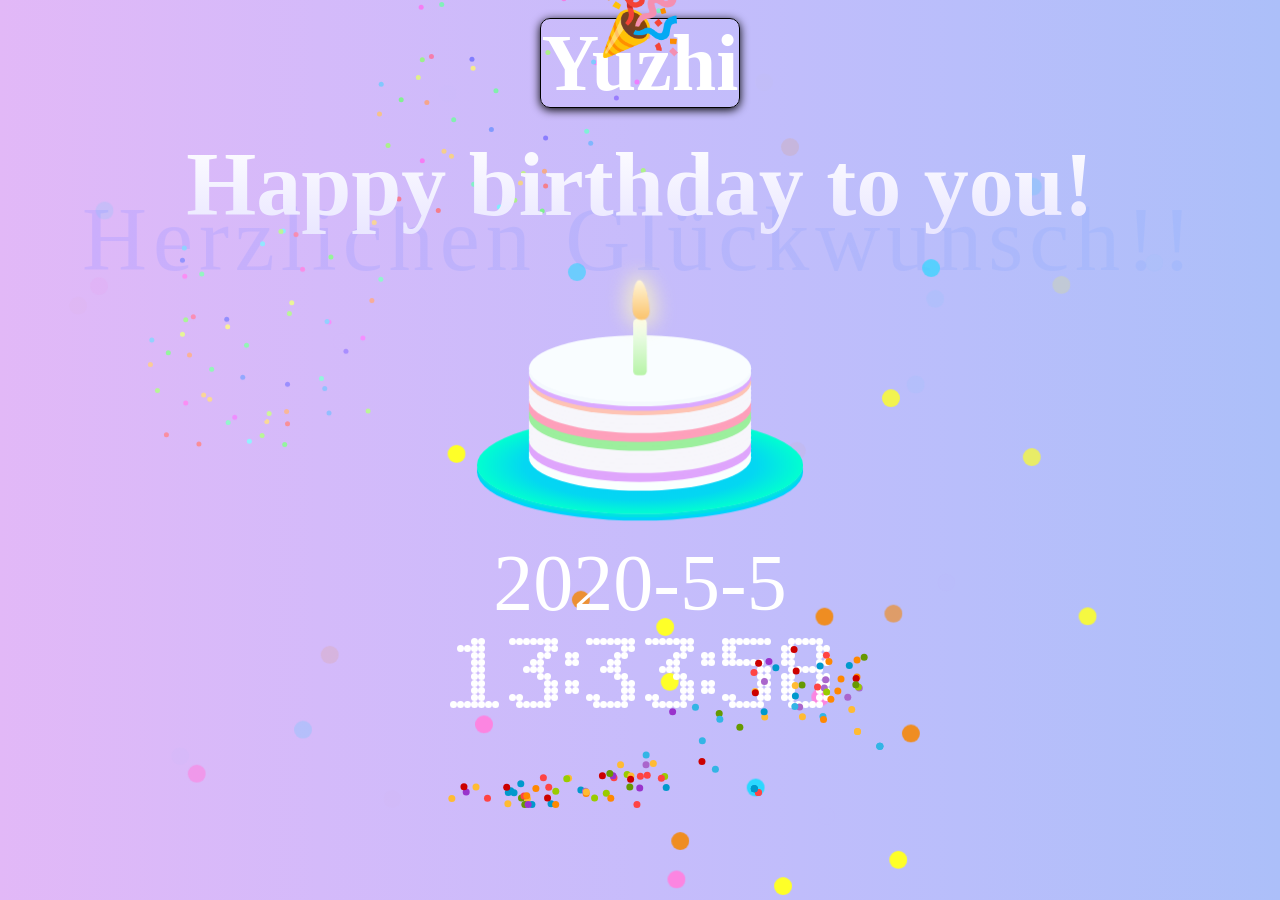
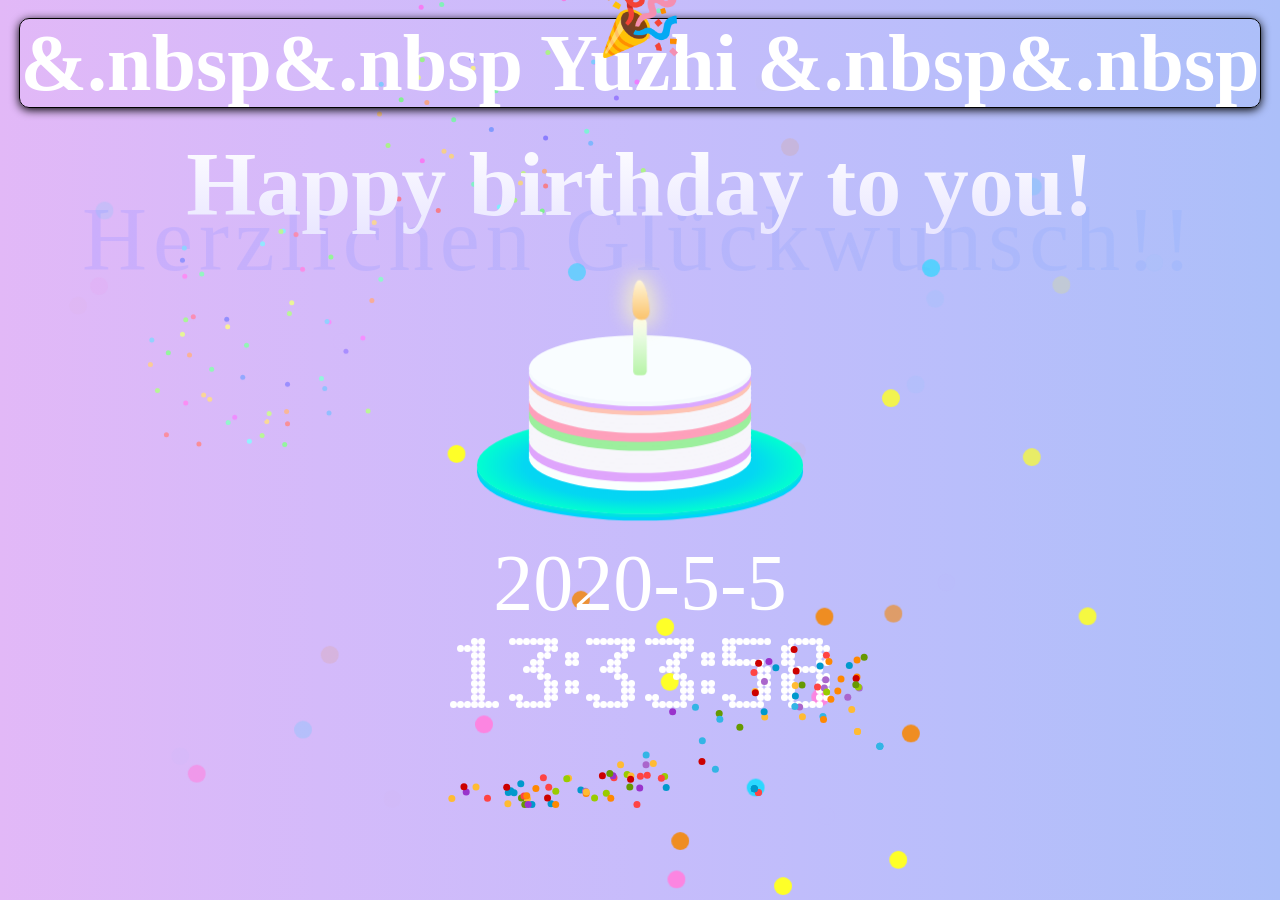
Before and after one commit to boysmao/boysmao.github.io, a Jekyll site: the page happybirthday.html, which Jekyll copies as it is, in a window 1280 px wide and 900 px high. Built offline with Jekyll 4.4.1, drawn with Linux system fonts in a browser that asks for light colours.

Commit message:
Update happybirthday.html

```diff
--- a/happybirthday.html
+++ b/happybirthday.html
@@ -1072,7 +1072,7 @@
     <h1>Herzlichen Glückwunsch!!</h1>
     <h2>Happy birthday to you!</h2>
     <h3>
-        <a style="box-shadow: 0px 2px 10px black;border: 1px solid #000;border-radius:10px;">  Yuzhi  </a>
+        <a style="box-shadow: 0px 2px 10px black;border: 1px solid #000;border-radius:10px;">  &.nbsp&.nbsp Yuzhi &.nbsp&.nbsp  </a>
     </h3>
     <span style="top:-30px">🎉</span>
     <div class="candle">
```
